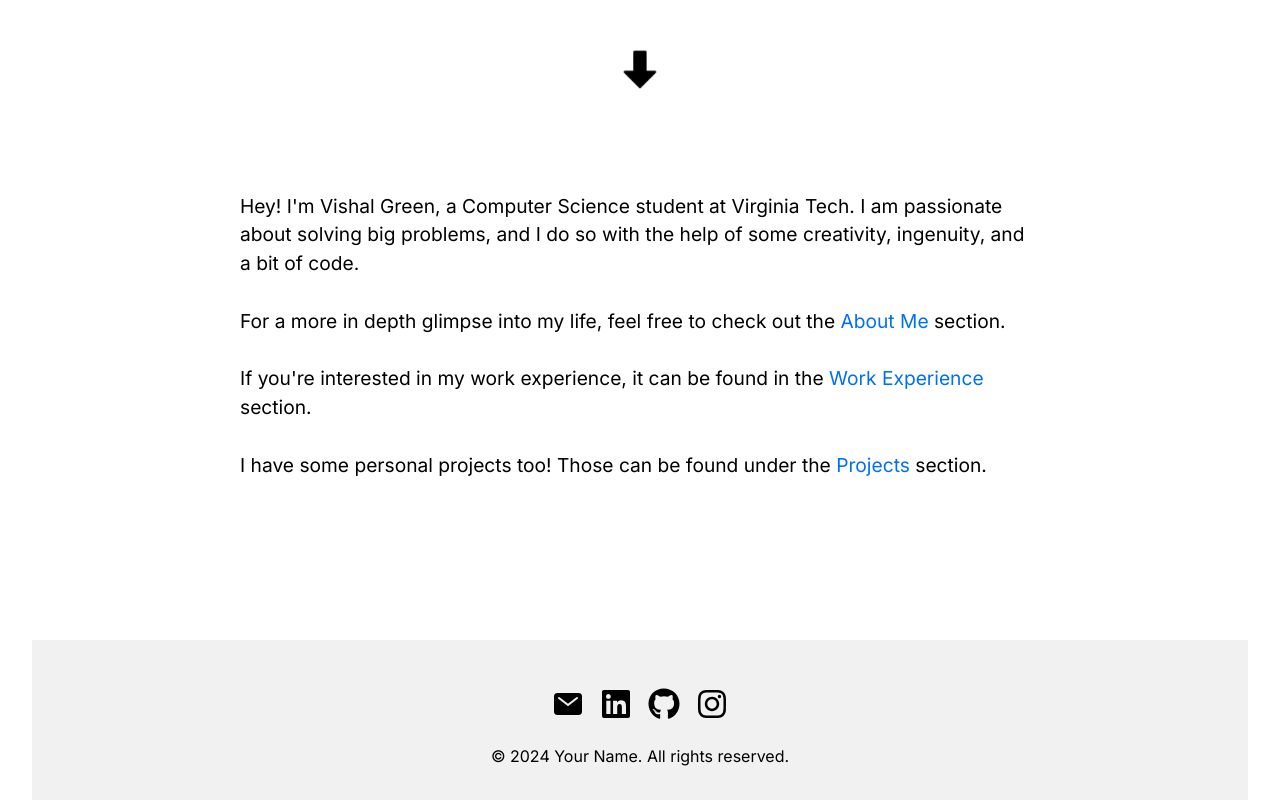
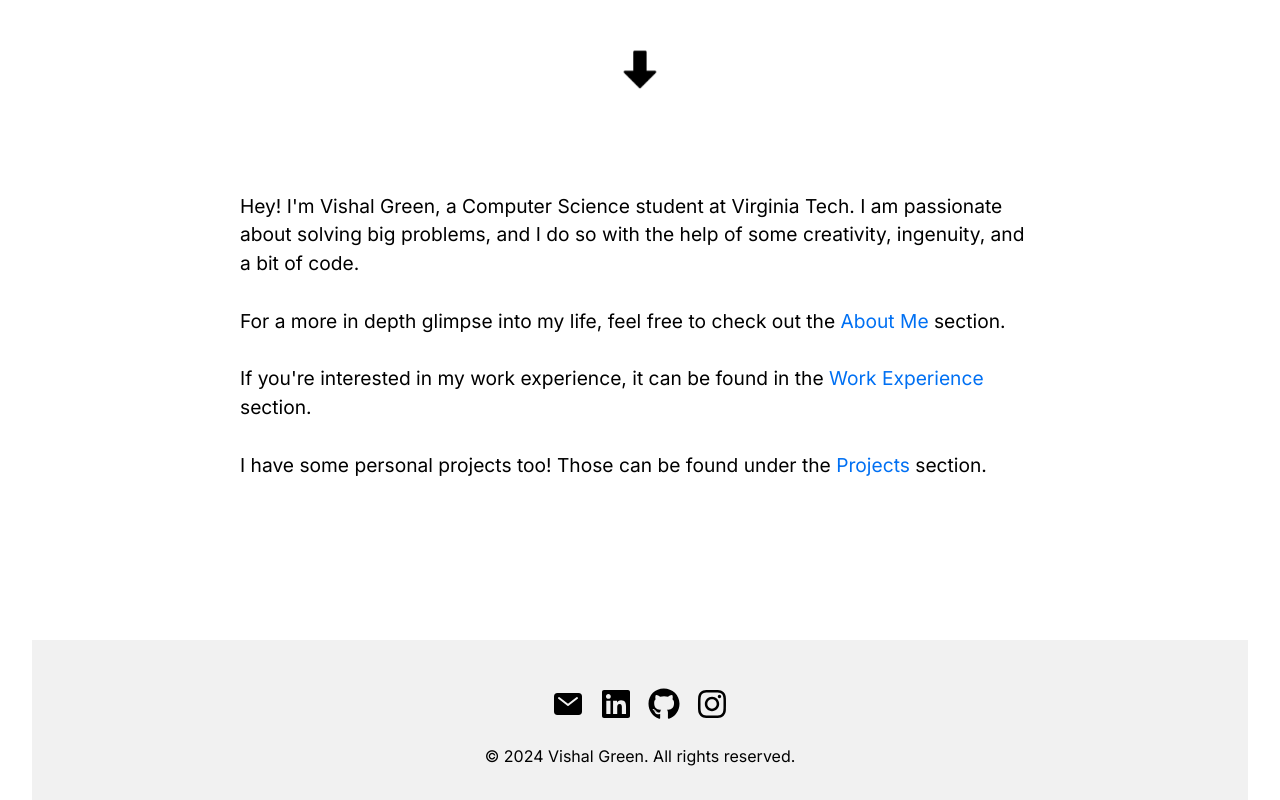
Before and after one commit to vgreen7/vishalgreensite, a Next.js app: page / in a window 1280 px wide. Shown: the part 691-1491 px from the top of the page. Built offline with nearby package versions, Linux system fonts and the light colour scheme.

Commit message:
Fixed imports

```diff
--- a/src/components/Footer.js
+++ b/src/components/Footer.js
@@ -5,7 +5,7 @@
   return (
     <footer className={styles.footer}>
       <Socials />
-      <p>© 2024 Your Name. All rights reserved.</p>
+      <p>© 2024 Vishal Green. All rights reserved.</p>
     </footer>
   );
 };
```
